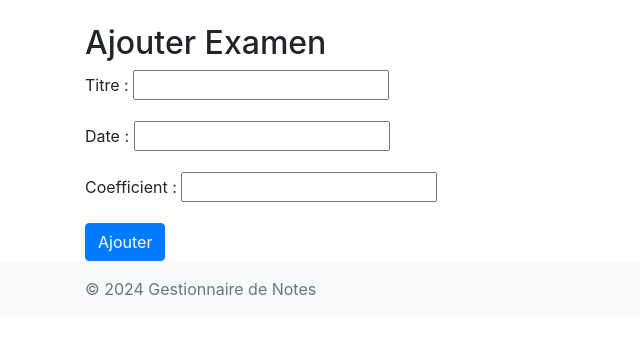
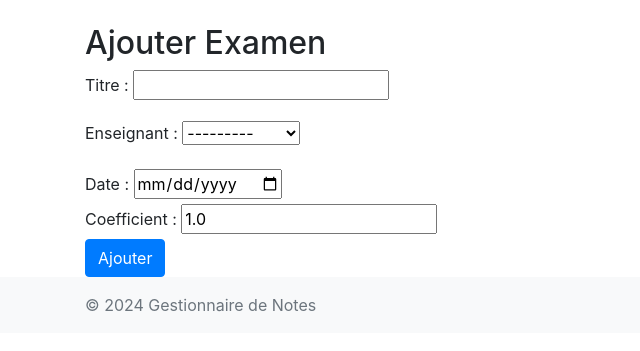
Before and after one commit to Vasla13/SAE23, a Django app: page /examens/new/ in a window 1280 px wide. Shown: the part 56-407 px from the top of the page, without its empty margins (0-640 px from the left). Run offline with Django 5.2, Linux system fonts and the light colour scheme; data comes from the database, SQL or seed files in the repository; both versions use the stored data as it was after the commit; some libraries are stand-ins or nearby versions.

Commit message:
examen avec prof

```diff
--- a/gestionnaire_notes/main/forms.py
+++ b/gestionnaire_notes/main/forms.py
@@ -23,14 +23,9 @@ class EnseignantForm(forms.ModelForm):
 
 
 class ExamenForm(forms.ModelForm):
-    date = forms.DateField(
-        widget=forms.DateInput(format='%d/%m/%Y'),
-        input_formats=['%d/%m/%Y']
-    )
-
     class Meta:
         model = Examen
-        fields = ['titre', 'date', 'coefficient']
+        fields = ['titre', 'enseignant']
 
 
 class NoteForm(forms.ModelForm):
--- a/gestionnaire_notes/main/models.py
+++ b/gestionnaire_notes/main/models.py
@@ -1,4 +1,5 @@
 from django.db import models
+from datetime import date
 
 class Etudiant(models.Model):
     numero_etudiant = models.CharField(max_length=100, unique=True)
@@ -38,8 +39,9 @@ class Enseignant(models.Model):
 
 class Examen(models.Model):
     titre = models.CharField(max_length=100)
+    enseignant = models.ForeignKey(Enseignant, on_delete=models.CASCADE)
     date = models.DateField(null=True, blank=True)
-    coefficient = models.FloatField()
+    coefficient = models.FloatField(default='1.0')
 
     def __str__(self):
         return self.titre
--- a/gestionnaire_notes/main/templates/main/examen_form.html
+++ b/gestionnaire_notes/main/templates/main/examen_form.html
@@ -7,6 +7,16 @@
     <form method="post">
         {% csrf_token %}
         {{ form.as_p }}
+
+        <div>
+            <label for="date">Date :</label>
+            <input type="date" id="date" name="date">
+        </div>
+
+        <div>
+            <label for="coefficient">Coefficient :</label>
+            <input type="number" id="coefficient" name="coefficient" step="0.25" value="{{ form.instance.coefficient }}">
+        </div>
         <button type="submit" class="btn btn-primary">{% if form.instance.pk %}Modifier{% else %}Ajouter{% endif %}</button>
     </form>
 {% endblock %}
--- a/gestionnaire_notes/main/templates/main/examen_list.html
+++ b/gestionnaire_notes/main/templates/main/examen_list.html
@@ -8,7 +8,7 @@
     <ul class="list-group">
         {% for examen in examens %}
             <li class="list-group-item d-flex justify-content-between align-items-center">
-                <a href="{% url 'examen_detail' examen.pk %}">{{ examen.titre }}</a>
+                <a href="{% url 'examen_detail' examen.pk %}">{{ examen.titre }}_{{ examen.enseignant.nom }}</a>
                 <div>
                     <a href="{% url 'examen_update' examen.pk %}" class="btn btn-secondary btn-sm">Modifier</a>
                     <a href="{% url 'examen_delete' examen.pk %}" class="btn btn-danger btn-sm">Supprimer</a>
--- a/gestionnaire_notes/main/templates/main/note_form.html
+++ b/gestionnaire_notes/main/templates/main/note_form.html
@@ -7,6 +7,7 @@
     <form method="post">
         {% csrf_token %}
         {{ form.as_p }}
+
         <button type="submit" class="btn btn-primary">{% if form.instance.pk %}Modifier{% else %}Ajouter{% endif %}</button>
     </form>
 {% endblock %}
```
Also changed, not shown: gestionnaire_notes/db.sqlite3.
